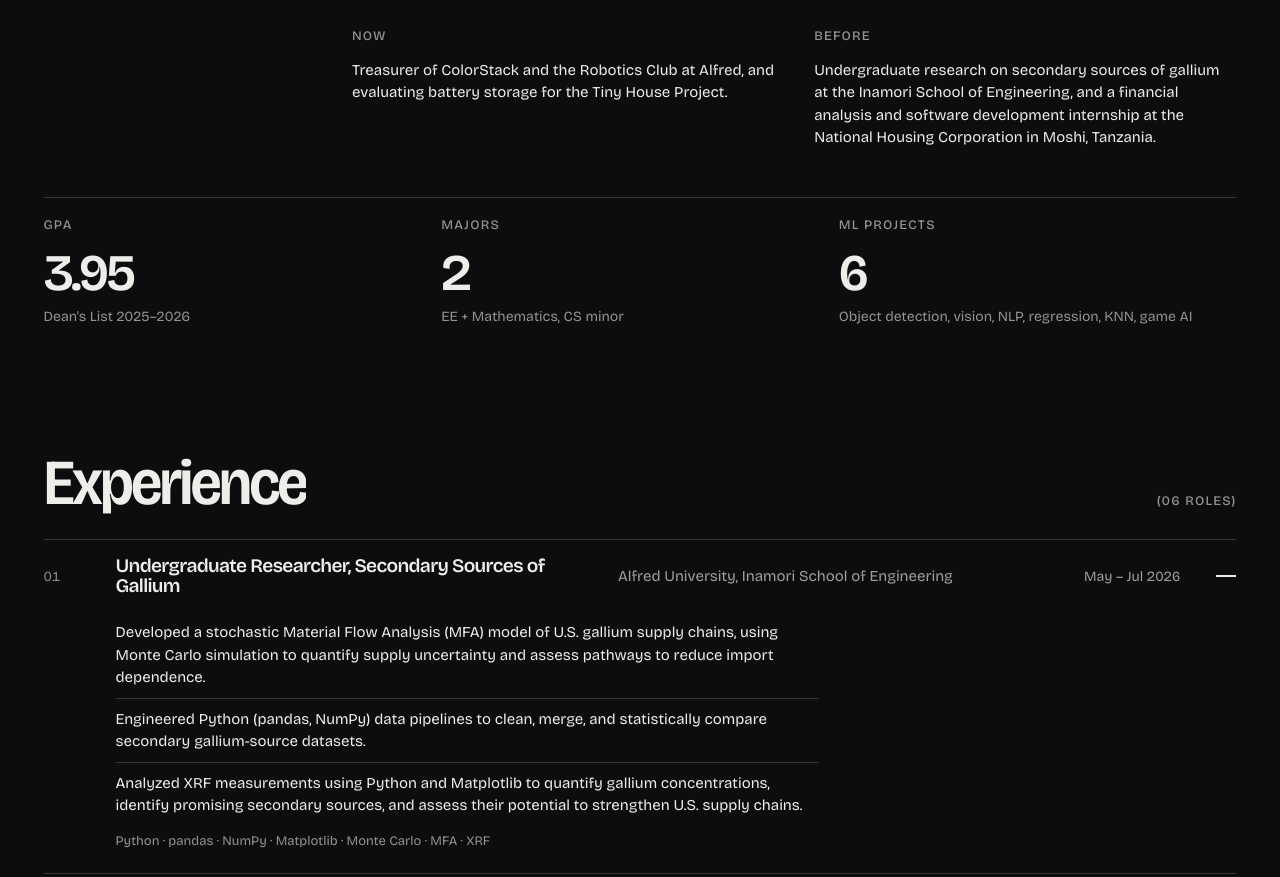
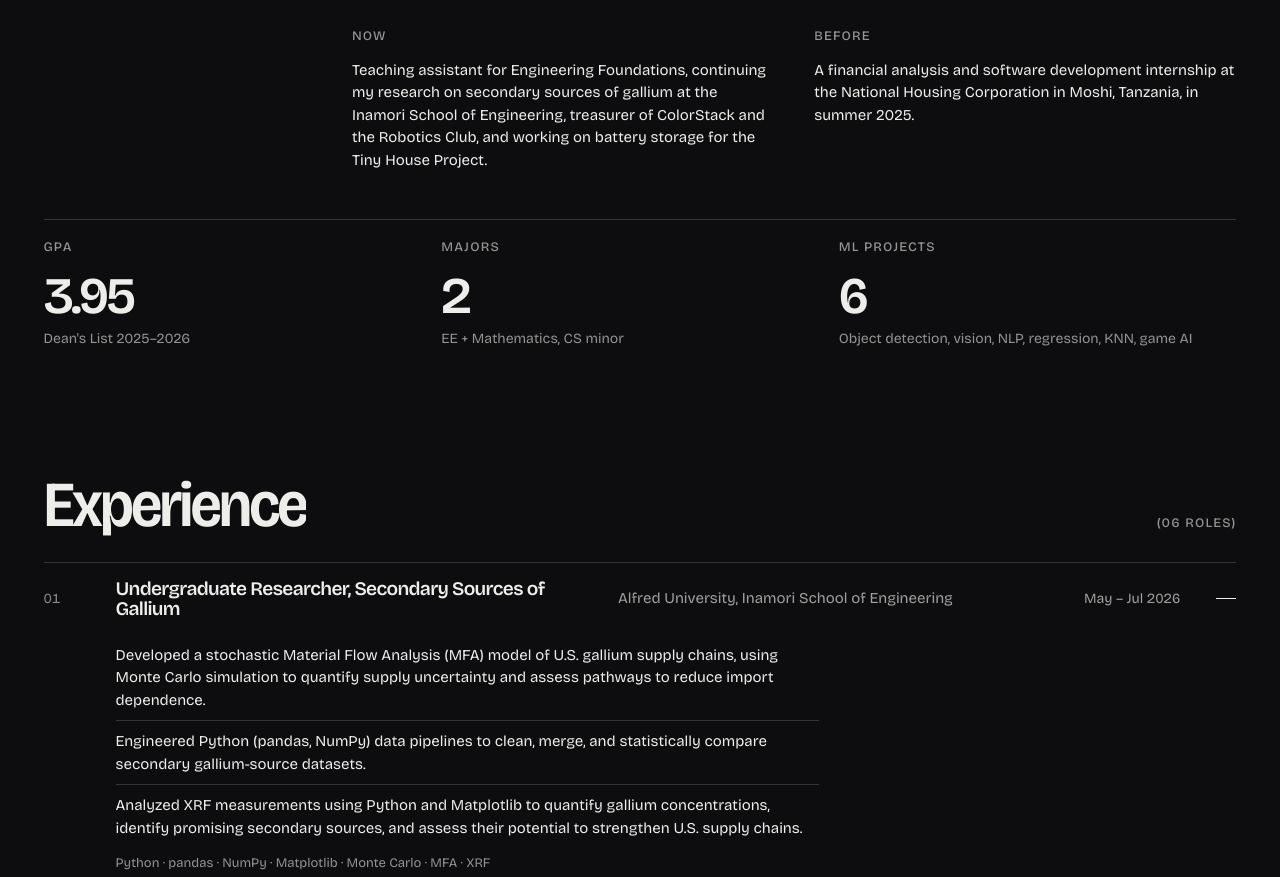
Before and after one commit to venancekomu03-hub/venancekomu03-hub.github.io, a plain HTML site: page index.html in a window 1280 px wide. Shown: the part 892-1769 px from the top of the page. Drawn offline with nearby package versions, Linux system fonts and the light colour scheme.

Commit message:
Update About: TA, ongoing gallium research, treasurer
Co-Authored-By: Claude Opus 5.5 <noreply@anthropic.com>

```diff
--- a/index.html
+++ b/index.html
@@ -104,11 +104,11 @@
           <div class="about-cols">
             <div data-reveal>
               <p class="label">Now</p>
-              <p>Treasurer of ColorStack and the Robotics Club at Alfred, and evaluating battery storage for the Tiny House Project.</p>
+              <p>Teaching assistant for Engineering Foundations, continuing my research on secondary sources of gallium at the Inamori School of Engineering, treasurer of ColorStack and the Robotics Club, and working on battery storage for the Tiny House Project.</p>
             </div>
             <div data-reveal style="--d:120">
               <p class="label">Before</p>
-              <p>Undergraduate research on secondary sources of gallium at the Inamori School of Engineering, and a financial analysis and software development internship at the National Housing Corporation in Moshi, Tanzania.</p>
+              <p>A financial analysis and software development internship at the National Housing Corporation in Moshi, Tanzania, in summer 2025.</p>
             </div>
           </div>
         </div>
```
